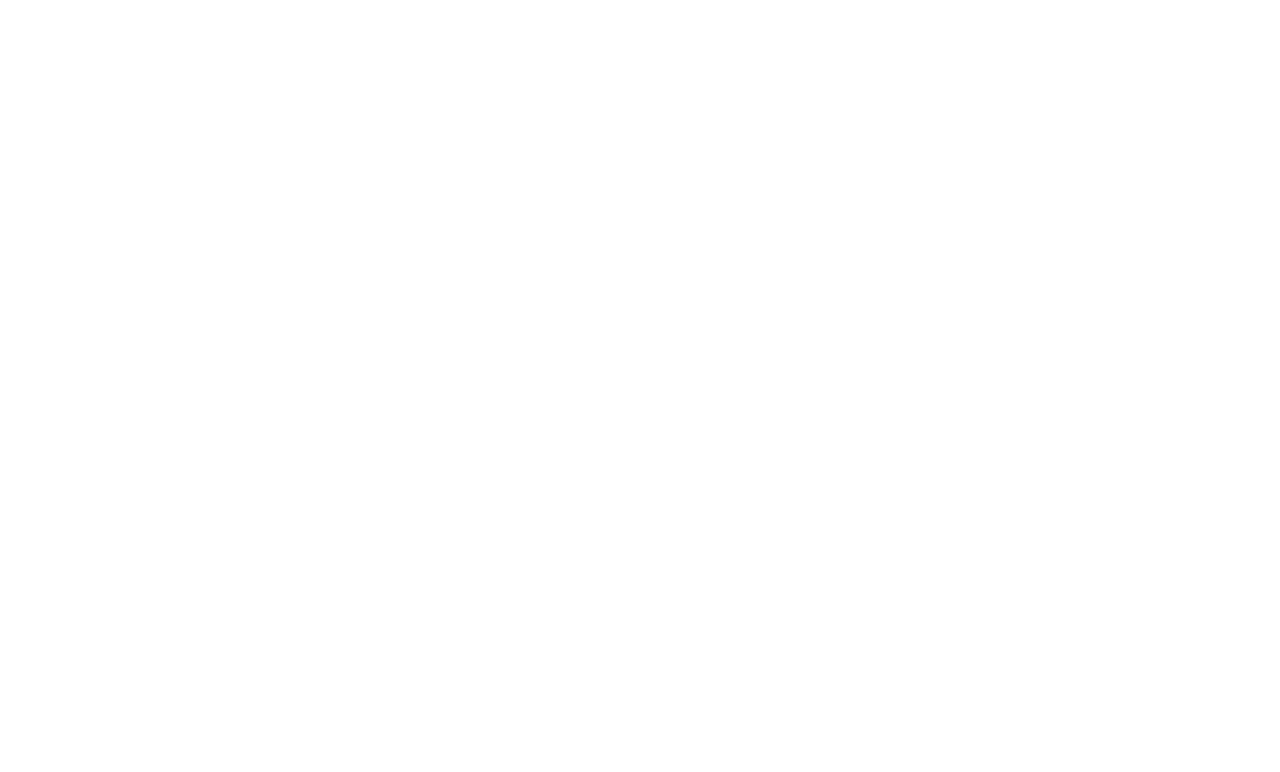
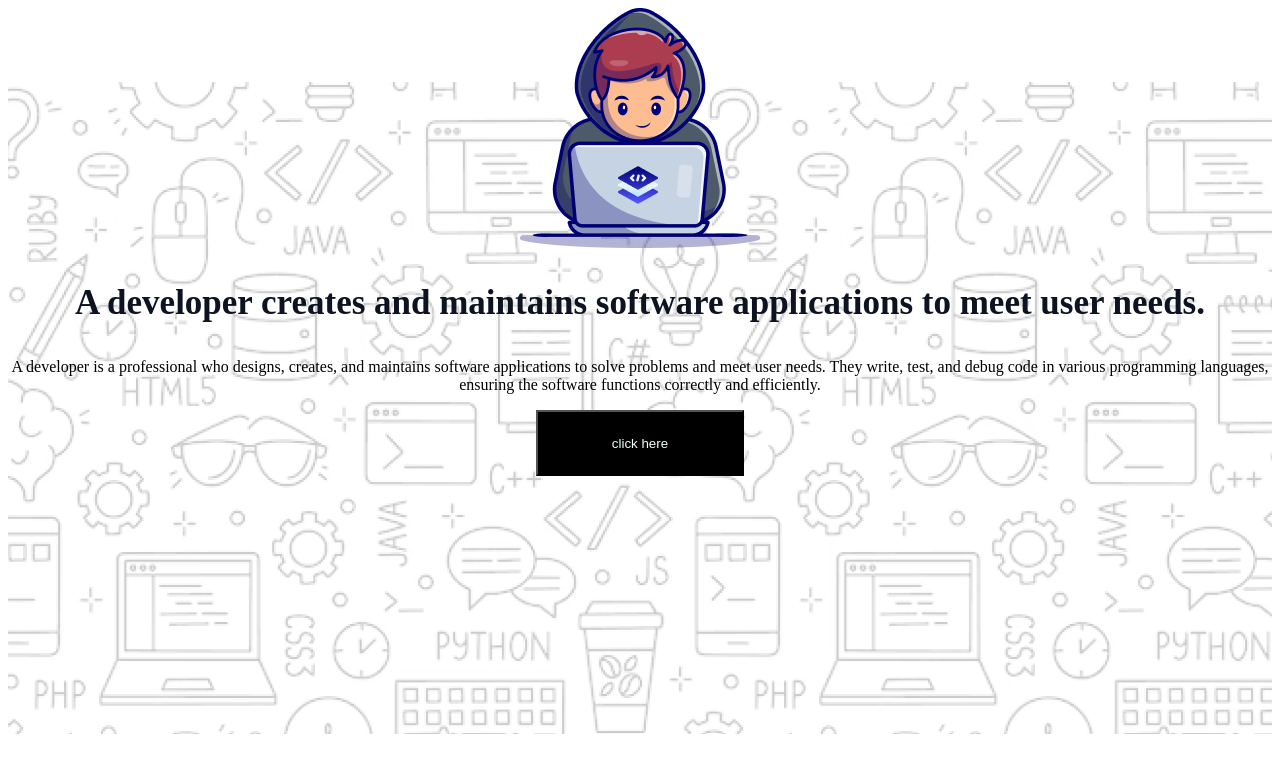
Before and after one commit to mahedihassan786/assignment1, a plain HTML site: page index.html in a window 1280 px wide. Drawn offline with Linux system fonts and the light colour scheme; a web font is replaced by a local one.

Commit message:
added first section of all things

```diff
--- a/index.html
+++ b/index.html
@@ -4,8 +4,26 @@
     <meta charset="UTF-8">
     <meta name="viewport" content="width=device-width, initial-scale=1.0">
     <title>Assignment 1</title>
+
+
+    <link rel="stylesheet" href="styles/style.css">
 </head>
 <body>
+<section class="first-section">
+ <div class="section-image">
+  <img src="/assets/Group.png" alt="">
+ </div>
+ <div>
+  <h3 class="section-title">A developer creates and maintains software applications to meet user needs.</h3>
+  <p class="section-description">A developer is a professional who designs, creates,
+     and maintains software applications to solve problems and meet user needs.
+     They write, test, and debug code in various programming languages, ensuring the software functions correctly and efficiently.       </p>
+
+ </div>
+ <div class="btn-container">
+    <button>click here</button>
+ </div>
+</section>
 
 </body>
 </html>
--- /dev/null
+++ b/styles/style.css
@@ -0,0 +1,49 @@
+@import url('https://fonts.googleapis.com/css2?family=Azeret+Mono:ital,wght@0,100..900;1,100..900&display=swap');
+.first-section{
+    background-image: url(/assets/Hero-bg.png);
+    background-repeat: no-repeat;
+    background-position: center;
+    height: 100vh;
+}
+.section{
+    min-height: 580px ;
+    min-width: 998px;
+    padding: 221px 257px;
+}
+.section-image{
+    min-height: 240px;
+    min-width: 238px;
+    display: flex;
+    justify-content: center;
+}
+.section-title{
+      text-align: center;
+      font-weight: 700;
+      font-family: Azeret Mono;
+      color: rgb(13, 19, 33);
+      font-size: 35px;
+
+
+}
+
+.section-description{
+
+    text-align: center;
+    font-weight: 400;
+    font-size: 16px;
+    font-family: Azeret Mono;
+}
+.btn-container{
+    display: flex;
+    justify-content: center;
+
+    color: azure;
+}
+.btn-container button{
+    background-color: black;
+    color: azure;
+    width: 208px;
+    height: 66px;
+
+
+}
```
